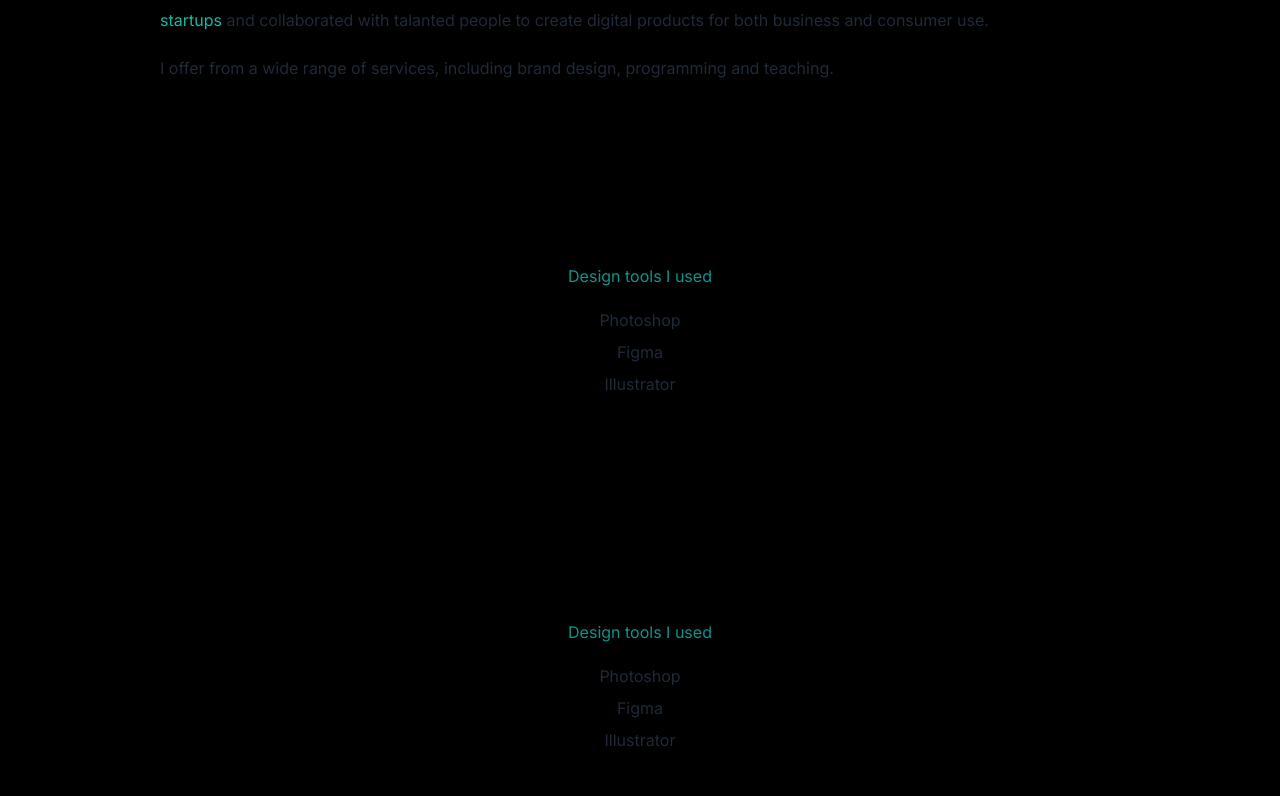
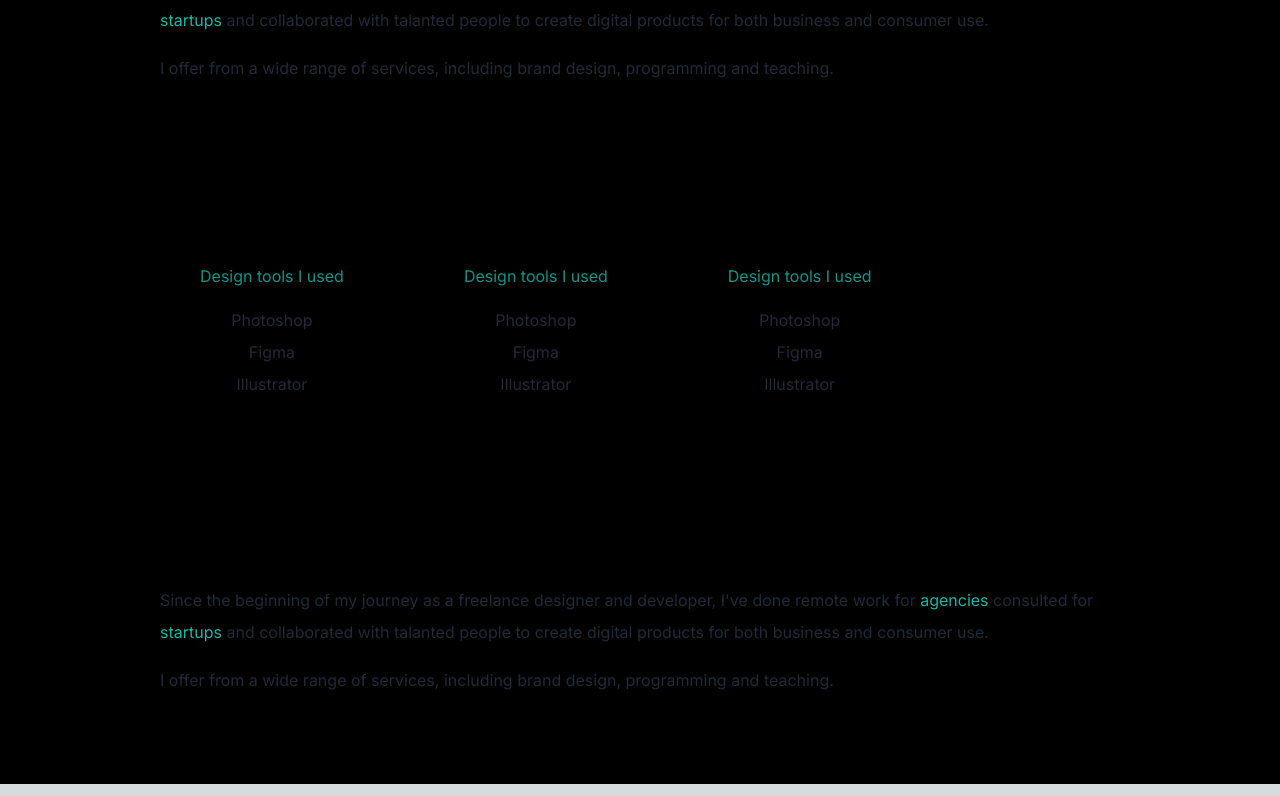
Before and after one commit to Angel-dash/My_folio, a Next.js app: page / in a window 1280 px wide. Shown: the part 1464-2260 px from the top of the page. Built offline with nearby package versions, Linux system fonts and the light colour scheme.

Commit message:
Making responsive

```diff
--- a/app/page.js
+++ b/app/page.js
@@ -78,7 +78,7 @@ export default function Home() {
 							programming and teaching.
 						</p>
 					</div>
-					<div>
+					<div className='lg:flex gap-10'>
 						<div className='text-center shadow-lg p-10 rounded-xl my-10'>
 							{/* <Image src={design} width={100} height={100} /> */}
 							<h3 className='text-lg font-medium pt-8 pb-2'>
@@ -134,6 +134,11 @@ export default function Home() {
 							programming and teaching.
 						</p>
 					</div>
+					<div className='flex flex-col gap-10 py-10 lg:flex-row lg:flex-wraps'>
+						{/* <div className="basis-1/3 flex-1">
+							<Image src={} className="rounded-lg object-cover" width={'100'%} height={'100'%} layout="responsive"/>
+						</div> */}
+					</div>
 				</section>
 			</main>
 		</div>
```
